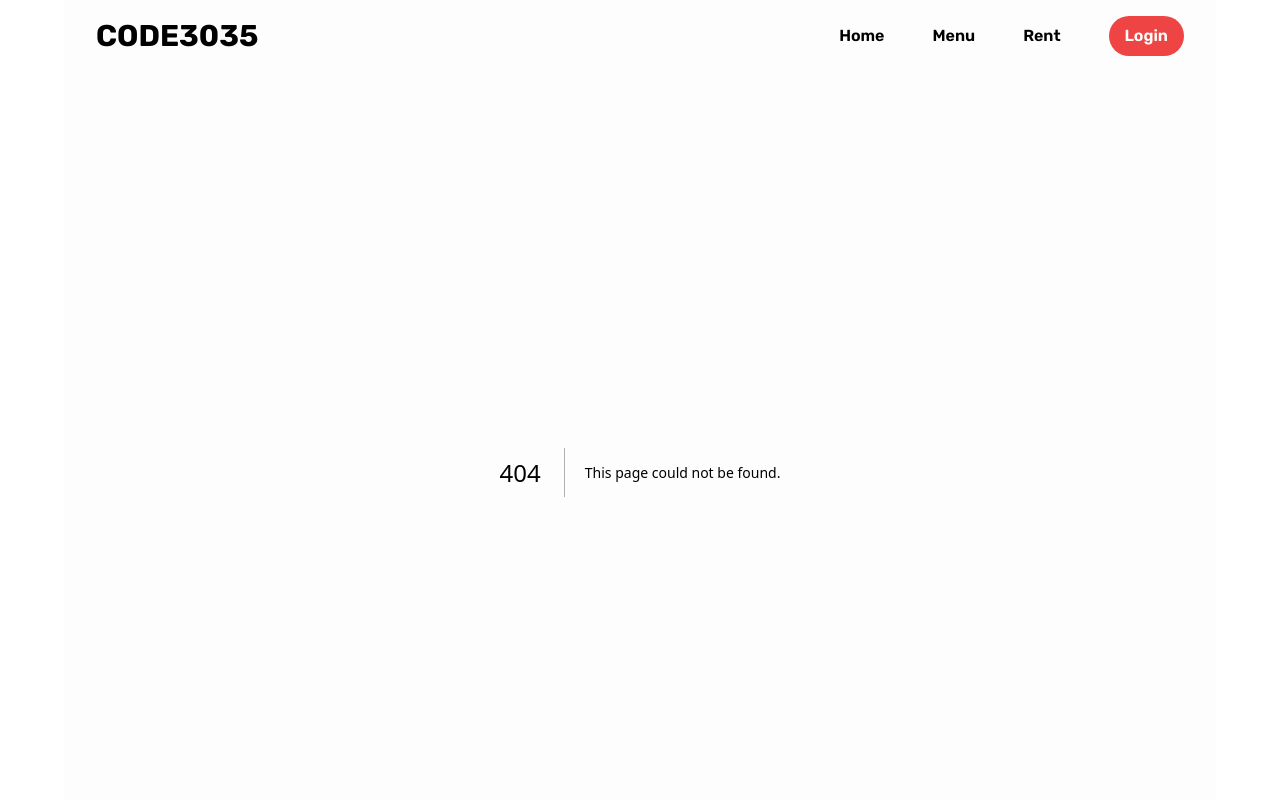
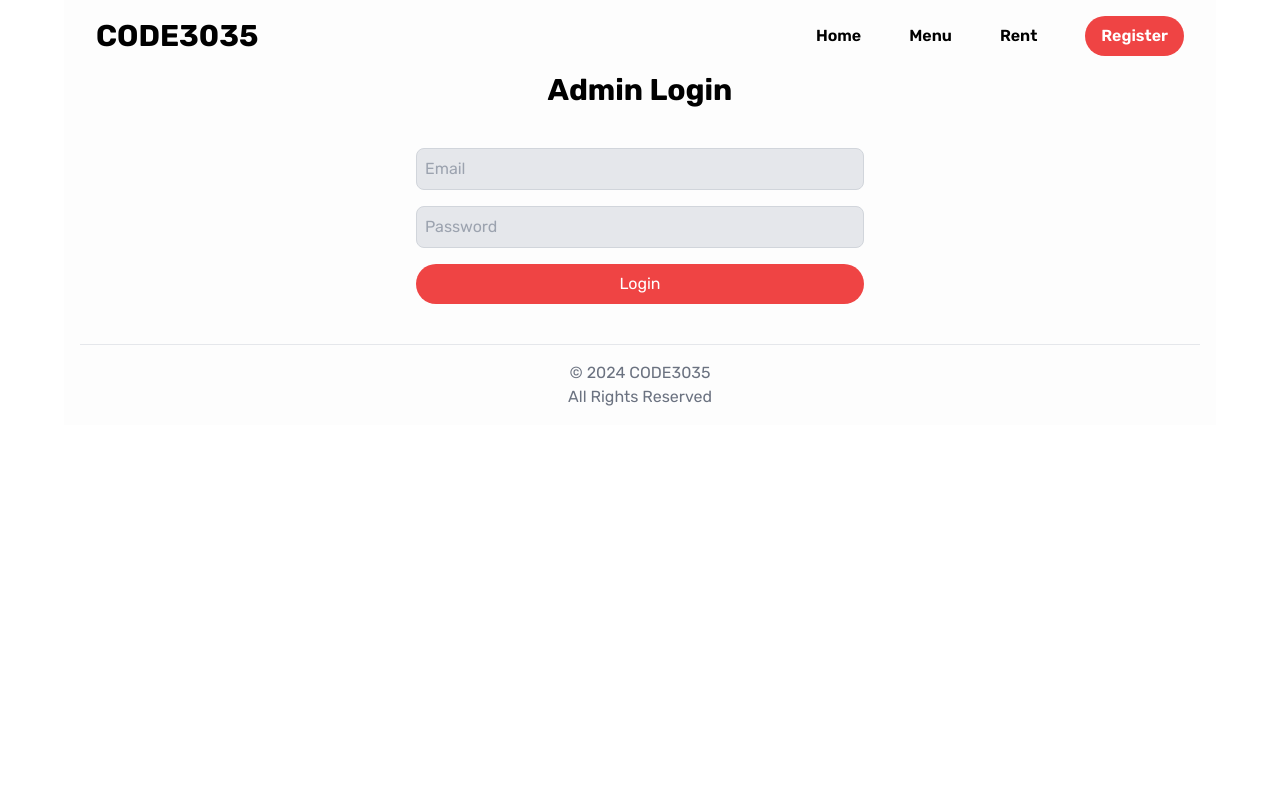
Before and after one commit to Danieldo1/code3035, a Next.js app: page /admin in a window 1280 px wide. Before the commit this address had no page. Shown: the top 800 px of the page. Built offline with nearby package versions, Linux system fonts and the light colour scheme; no server answers.

Commit message:
Finilyzing auth

```diff
--- a/jsconfig.json
+++ b/jsconfig.json
@@ -2,9 +2,7 @@
   "compilerOptions": {
     "baseUrl": ".",
     "paths": {
-      "@/app*": ["./src/*"],
-      "@/models*": ["./src/*"],
-      "@/components*": ["./src/*"]
+      "@/*": ["./src/*"],
     }
   }
 }
--- /dev/null
+++ b/src/app/admin/page.js
@@ -0,0 +1,29 @@
+
+'use client'
+import React, { useState } from 'react'
+import {signIn} from "next-auth/react";
+
+const AdminPage = () => {
+    const [email, setEmail] = useState('')
+    const [password, setPassword] = useState('')
+    const [logging, setLogging] = useState(false)
+
+    const handleSubmit = async (e) => {
+        e.preventDefault()
+        setLogging(true)
+       await signIn('credentials',{email, password})
+        setLogging(false)
+    }
+  return (
+    <section>
+        <h1 className='text-3xl font-bold text-center'>Admin Login</h1>
+        <form className='max-w-md mx-auto my-10' onSubmit={handleSubmit} method='POST' >
+        <input type="email" name='email' placeholder='Email' required value={email} disabled={logging} onChange={(e) => setEmail(e.target.value)} className='border p-2 border-gray-300 bg-gray-200 block w-full my-4 rounded-lg disabled:bg-gray-700'/>
+            <input type="password" name='password' placeholder='Password' required disabled={logging} value={password} onChange={(e) => setPassword(e.target.value)} className='border p-2 border-gray-300 bg-gray-200 block w-full my-4 rounded-lg disabled:bg-gray-700'/>
+            <button type='submit' disabled={logging} className='bg-red-500 text-white px-4 py-2 rounded-full w-full disabled:bg-gray-700 disabled:cursor-not-allowed'>Login</button>
+        </form>
+    </section>
+  )
+}
+
+export default AdminPage
--- a/src/app/api/auth/[...nextauth]/route.ts
+++ b/src/app/api/auth/[...nextauth]/route.ts
@@ -1,28 +1,31 @@
+import mongoose from "mongoose";
 import NextAuth from "next-auth"
 import CredentialsProvider from "next-auth/providers/credentials";
+import {User} from "@/models/User";
 
 const handler = NextAuth({
+  secret: process.env.SECRET,
   providers:[
     CredentialsProvider({
       name: "Credentials",
-
+      id: "credentials",
       credentials: {
         username: { label: "Email", type: "email", placeholder: "johndoe@email.com" },
         password: { label: "Password", type: "password" }
       },
       async authorize(credentials, req) {
-        // Add logic here to look up the user from the credentials supplied
-        const user = { id: "1", name: "J Smith", email: "jsmith@example.com" }
+          // const { username, password } = credentials
+          const email = credentials?.username
+          const password = credentials?.password
+        mongoose.connect(process.env.MONGODB_URL)
+        const user= await User.findOne({email})
+          if(user && user.password === password) {
+            console.log(user)
+            return user
+          } else {
+            return null
+          }
 
-        if (user) {
-          // Any object returned will be saved in `user` property of the JWT
-          return user
-        } else {
-          // If you return null then an error will be displayed advising the user to check their details.
-          return null
-
-          // You can also Reject this callback with an Error thus the user will be sent to the error page with the error message as a query parameter
-        }
       }
     })
   ],
--- a/src/app/api/register/route.js
+++ b/src/app/api/register/route.js
@@ -1,5 +1,5 @@
 import mongoose from 'mongoose'
-import { User } from '../../../models/User'
+import { User } from '@/models/User'
 
 export async function POST(req) {
     const body= await req.json()
--- a/src/app/layout.js
+++ b/src/app/layout.js
@@ -2,6 +2,8 @@ import { Rubik } from 'next/font/google'
 import './globals.css'
 import Header from '../components/Header'
 import Footer from '../components/Footer'
+import {AppProvider} from '../components/AppContext'
+
 
 const rubik = Rubik({ subsets: ['latin'],weight: ['300','400','500','600','700'] })
 
@@ -15,9 +17,11 @@ export default function RootLayout({ children }) {
     <html lang="en">
       <body className={rubik.className}>
         <main className='max-w-6xl mx-auto px-4 bg-[#fdfdfd]'>
+     <AppProvider>
         <Header/>
         {children}
         <Footer/>
+     </AppProvider>
         </main>
         </body>
     </html>
--- a/src/app/login/page.js
+++ b/src/app/login/page.js
@@ -6,29 +6,39 @@ import Image from 'next/image'
 const LoginPage = () => {
     const [email, setEmail] = useState('')
     const [password, setPassword] = useState('')
-
-    const  handleSubmit =  (e) => {
+    const [created, setCreated] = useState(false)
+    const [error,setError] = useState(false)
+    const  handleSubmit = async (e) => {
         e.preventDefault()
-        fetch('/api/register',{
-        method: 'POST',
-        body: JSON.stringify({email, password}),
-        headers: {'Content-Type': 'application/json'}
-    })
+            setCreated(true)
+            setError(false)
+            const response = await fetch('/api/register',{
+            method: 'POST',
+            body: JSON.stringify({email, password}),
+            headers: {'Content-Type': 'application/json'}
+        })
+        if(response.ok){
+            setCreated(true)
+        }else {
+            setError(true)
+        }
     }
   return (
     <div>
         <h1 className='text-3xl font-bold text-center'>Login</h1>
+        {created && <p className='text-center text-green-500'>User created</p>}
+        {error && <p className='text-center text-red-500'>User already exists</p>}
         <form className='max-w-md mx-auto my-10' onSubmit={handleSubmit}>
-            <input type="email" placeholder='Email' value={email} onChange={(e) => setEmail(e.target.value)} className='border p-2 border-gray-300 bg-gray-200 block w-full my-4 rounded-lg'/>
-            <input type="password" placeholder='Password' value={password} onChange={(e) => setPassword(e.target.value)} className='border p-2 border-gray-300 bg-gray-200 block w-full my-4 rounded-lg'/>
-            <button type='submit' className='bg-red-500 text-white px-4 py-2 rounded-full w-full'>Login</button>
+            <input type="email" placeholder='Email' required value={email} disabled={created} onChange={(e) => setEmail(e.target.value)} className='border p-2 border-gray-300 bg-gray-200 block w-full my-4 rounded-lg disabled:bg-gray-700'/>
+            <input type="password" placeholder='Password' required disabled={created} value={password} onChange={(e) => setPassword(e.target.value)} className='border p-2 border-gray-300 bg-gray-200 block w-full my-4 rounded-lg disabled:bg-gray-700'/>
+            <button type='submit' className='bg-red-500 text-white px-4 py-2 rounded-full w-full disabled:bg-gray-700 disabled:cursor-not-allowed'>Login</button>
             <div className="flex items-center justify-center text-gray-400">
                 <div className="w-1/2 h-px bg-gray-400"></div>
                 <div className="px-2 bg-white">or</div>
                 <div className="w-1/2 h-px bg-gray-400"></div>
             </div>
             <div className='gap-4'>
-                <button className='bg-red-500 text-white px-4 py-2 rounded-full w-full flex gap-2 justify-center text-center items-center'>
+                <button disabled={created} className='bg-red-500 text-white px-4 py-2 rounded-full w-full flex gap-2 justify-center text-center items-center disabled:bg-gray-700 disabled:cursor-not-allowed'>
                 <Image src="/google.svg" alt="google image" width={20} height={20} className=''/>
                     Google
                 </button>
--- /dev/null
+++ b/src/components/AppContext.js
@@ -0,0 +1,11 @@
+
+'use client'
+import { SessionProvider } from 'next-auth/react'
+
+export function AppProvider({ children }) {
+    return (
+        <SessionProvider>
+            {children}
+        </SessionProvider>
+    )
+}
--- a/src/components/Header.js
+++ b/src/components/Header.js
@@ -1,6 +1,11 @@
+'use client'
 import React from 'react'
 import Link from 'next/link'
+import { signOut, useSession } from 'next-auth/react'
 const Header = () => {
+  const session=useSession()
+  console.log(session)
+const status=session.status
   return (
     <header className='flex justify-between items-center p-4'>
     <Link className='text-3xl font-bold' href="/">
@@ -10,7 +15,14 @@ const Header = () => {
       <Link href={'/'}>Home</Link>
       <Link href={''}>Menu</Link>
       <Link href={''}>Rent</Link>
-      <Link href={'/login'} className='bg-red-500 text-white px-4 py-2 rounded-full'>Login</Link>
+      {status==='authenticated' &&(
+        <>
+         <Link href={'/admin'} className='bg-red-500 text-white px-4 py-2 rounded-full'>Admin</Link>
+         <button onClick={()=>signOut()} className='bg-red-500 text-white px-4 py-2 rounded-full'>Log Out</button>
+        </>
+      )}
+      {status !== 'authenticated' && ( <Link href={'/login'} className='bg-red-500 text-white px-4 py-2 rounded-full'>Register</Link>) }
+
     </nav>
   </header>
   )
--- a/tsconfig.json
+++ b/tsconfig.json
@@ -5,6 +5,9 @@
       "dom.iterable",
       "esnext"
     ],
+    "paths": {
+      "@/*": ["./src/*"]
+    },
     "allowJs": true,
     "skipLibCheck": true,
     "strict": false,
```
Also changed, not shown: src/app/api/admin/route.js (added).
